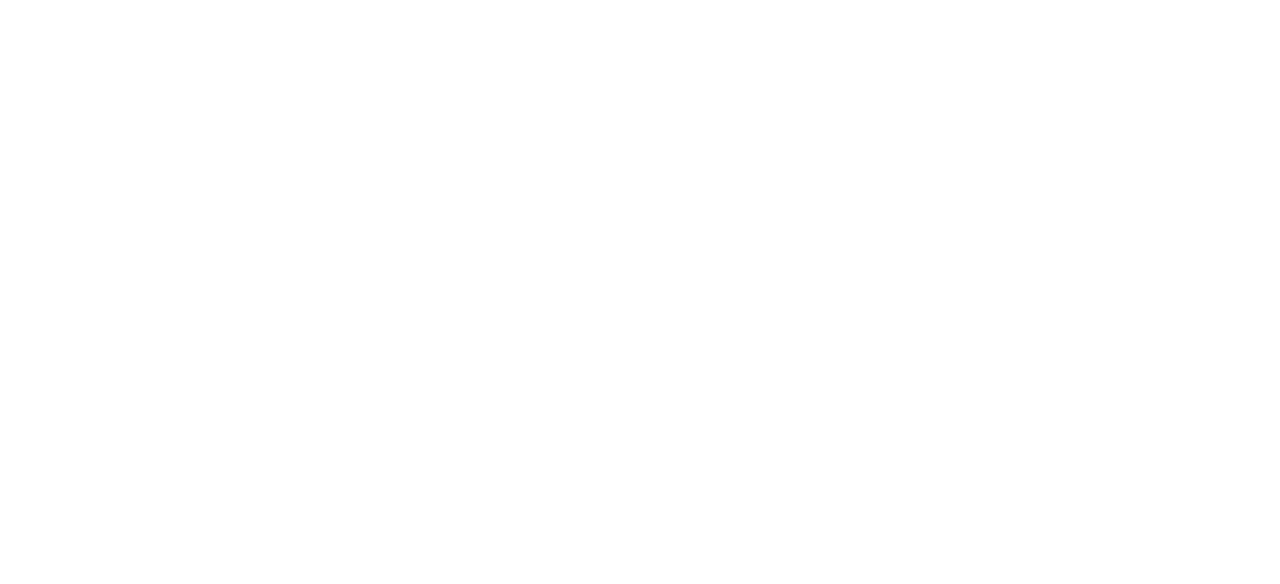
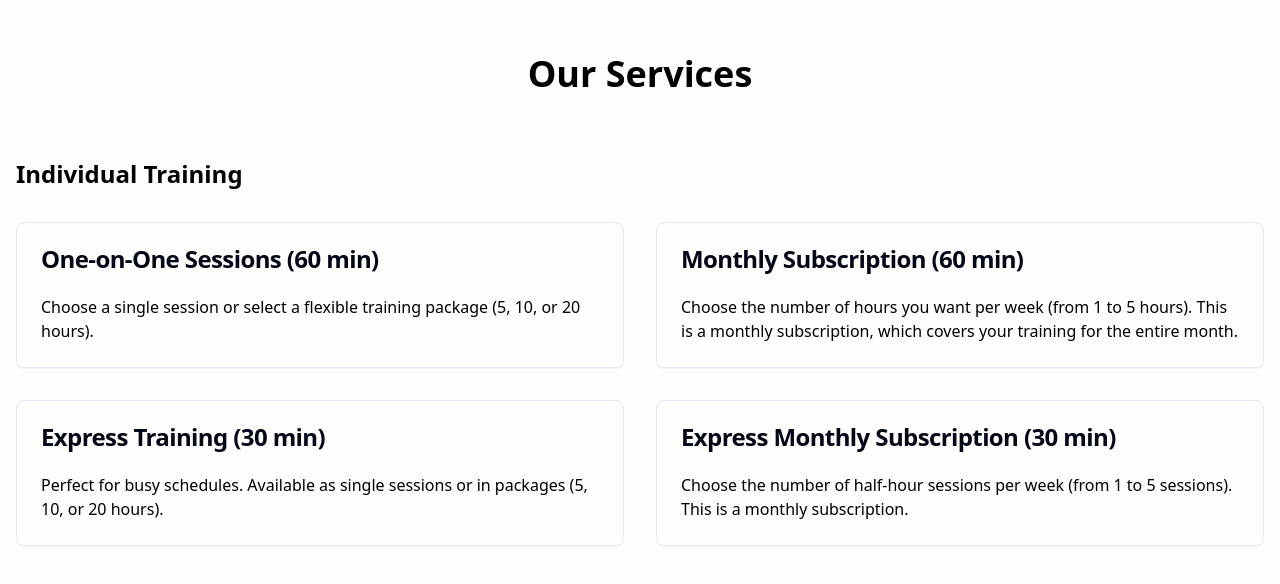
Before and after one commit to pablodour/scroll-n-slide-button, a React (Vite) app: page / in a window 1280 px wide. Shown: the part 2194-2778 px from the top of the page. Before the commit the page ends 2168 px from the top, so only its background shows below. Built offline with nearby package versions, Linux system fonts and the light colour scheme.

Commit message:
Add services section
Adds a new "Services" section to the index page, including a corresponding button in the navigation bar.

```diff
--- a/src/components/Navbar.tsx
+++ b/src/components/Navbar.tsx
@@ -16,6 +16,15 @@ const Navbar = () => {
             />
           </div>
           <div className="hidden sm:flex sm:space-x-8">
+            <button
+              onClick={() => {
+                const element = document.getElementById('services');
+                element?.scrollIntoView({ behavior: 'smooth' });
+              }}
+              className="text-[#000000] hover:text-[#CCDDB9] px-3 py-2 rounded-md text-sm font-medium"
+            >
+              Services
+            </button>
             <button
               onClick={() => {
                 const element = document.getElementById('about');
--- a/src/pages/Index.tsx
+++ b/src/pages/Index.tsx
@@ -1,7 +1,7 @@
-
 import ImageCarousel from '../components/ImageCarousel';
 import ContactButton from '../components/ContactButton';
 import Navbar from '../components/Navbar';
+import { Card, CardContent, CardHeader, CardTitle } from "@/components/ui/card";
 
 const Index = () => {
   return (
@@ -78,6 +78,106 @@ const Index = () => {
           </div>
         </div>
       </div>
+
+      {/* Services Section */}
+      <div id="services" className="bg-[#FEFDFB] py-20 px-4">
+        <div className="max-w-7xl mx-auto">
+          <h2 className="text-3xl sm:text-4xl font-semibold text-[#000000] text-center mb-16">
+            Our Services
+          </h2>
+
+          {/* Individual Training */}
+          <div className="mb-20">
+            <h3 className="text-2xl font-semibold text-[#000000] mb-8">Individual Training</h3>
+            <div className="grid grid-cols-1 md:grid-cols-2 gap-8">
+              <Card className="hover:shadow-lg transition-shadow">
+                <CardHeader>
+                  <CardTitle>One-on-One Sessions (60 min)</CardTitle>
+                </CardHeader>
+                <CardContent>
+                  <p className="text-[#000000]">Choose a single session or select a flexible training package (5, 10, or 20 hours).</p>
+                </CardContent>
+              </Card>
+              <Card className="hover:shadow-lg transition-shadow">
+                <CardHeader>
+                  <CardTitle>Monthly Subscription (60 min)</CardTitle>
+                </CardHeader>
+                <CardContent>
+                  <p className="text-[#000000]">Choose the number of hours you want per week (from 1 to 5 hours). This is a monthly subscription, which covers your training for the entire month.</p>
+                </CardContent>
+              </Card>
+              <Card className="hover:shadow-lg transition-shadow">
+                <CardHeader>
+                  <CardTitle>Express Training (30 min)</CardTitle>
+                </CardHeader>
+                <CardContent>
+                  <p className="text-[#000000]">Perfect for busy schedules. Available as single sessions or in packages (5, 10, or 20 hours).</p>
+                </CardContent>
+              </Card>
+              <Card className="hover:shadow-lg transition-shadow">
+                <CardHeader>
+                  <CardTitle>Express Monthly Subscription (30 min)</CardTitle>
+                </CardHeader>
+                <CardContent>
+                  <p className="text-[#000000]">Choose the number of half-hour sessions per week (from 1 to 5 sessions). This is a monthly subscription.</p>
+                </CardContent>
+              </Card>
+            </div>
+          </div>
+
+          {/* Duo Training */}
+          <div className="mb-20">
+            <h3 className="text-2xl font-semibold text-[#000000] mb-8">Duo Training (Train with a Partner!)</h3>
+            <div className="grid grid-cols-1 md:grid-cols-2 gap-8">
+              <Card className="hover:shadow-lg transition-shadow">
+                <CardHeader>
+                  <CardTitle>Duo Sessions (60 min)</CardTitle>
+                </CardHeader>
+                <CardContent>
+                  <p className="text-[#000000]">Train with a partner in a single session or select from flexible package options (5, 10, or 20 hours).</p>
+                </CardContent>
+              </Card>
+              <Card className="hover:shadow-lg transition-shadow">
+                <CardHeader>
+                  <CardTitle>Duo Monthly Subscription (60 min)</CardTitle>
+                </CardHeader>
+                <CardContent>
+                  <p className="text-[#000000]">Choose the number of hours per week for you and your partner (1 to 5 hours). This is a monthly subscription.</p>
+                </CardContent>
+              </Card>
+              <Card className="hover:shadow-lg transition-shadow">
+                <CardHeader>
+                  <CardTitle>Express Duo Training (30 min)</CardTitle>
+                </CardHeader>
+                <CardContent>
+                  <p className="text-[#000000]">Short, effective sessions for you and your training partner. Available as single sessions or in packages.</p>
+                </CardContent>
+              </Card>
+              <Card className="hover:shadow-lg transition-shadow">
+                <CardHeader>
+                  <CardTitle>Express Duo Monthly Subscription (30 min)</CardTitle>
+                </CardHeader>
+                <CardContent>
+                  <p className="text-[#000000]">Choose the number of half-hour sessions per week (1 to 5 sessions). This is a monthly subscription for you and your partner.</p>
+                </CardContent>
+              </Card>
+            </div>
+          </div>
+
+          {/* Small Group Training */}
+          <div>
+            <h3 className="text-2xl font-semibold text-[#000000] mb-8">Small Group Training</h3>
+            <Card className="hover:shadow-lg transition-shadow">
+              <CardHeader>
+                <CardTitle>Group Sessions (Up to 5 people)</CardTitle>
+              </CardHeader>
+              <CardContent>
+                <p className="text-[#000000]">Train in a small group setting with up to 5 people. Available as single sessions or weekly plans from 1 to 5 sessions per week. Choose the best option for your group!</p>
+              </CardContent>
+            </Card>
+          </div>
+        </div>
+      </div>
     </div>
   );
 };
```
